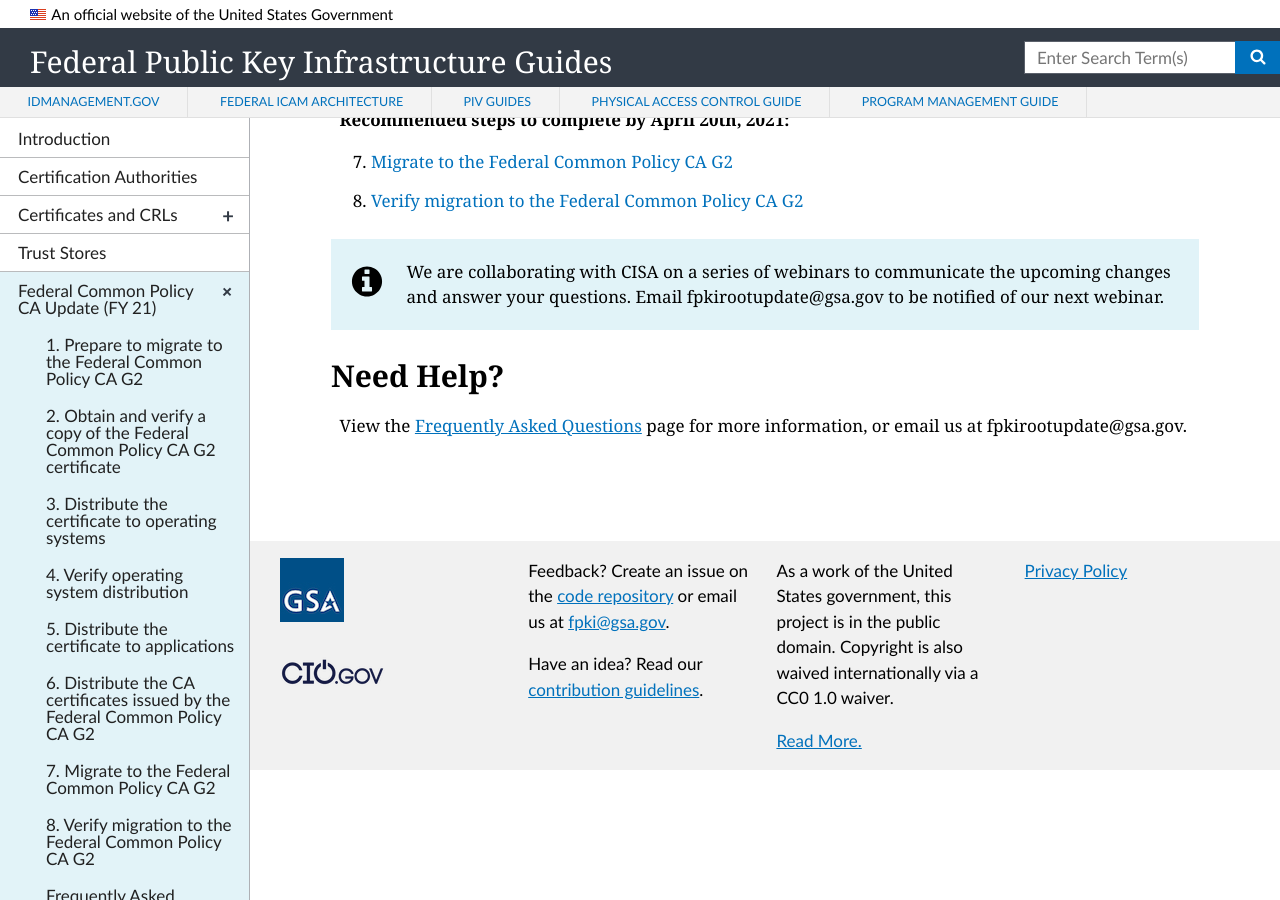
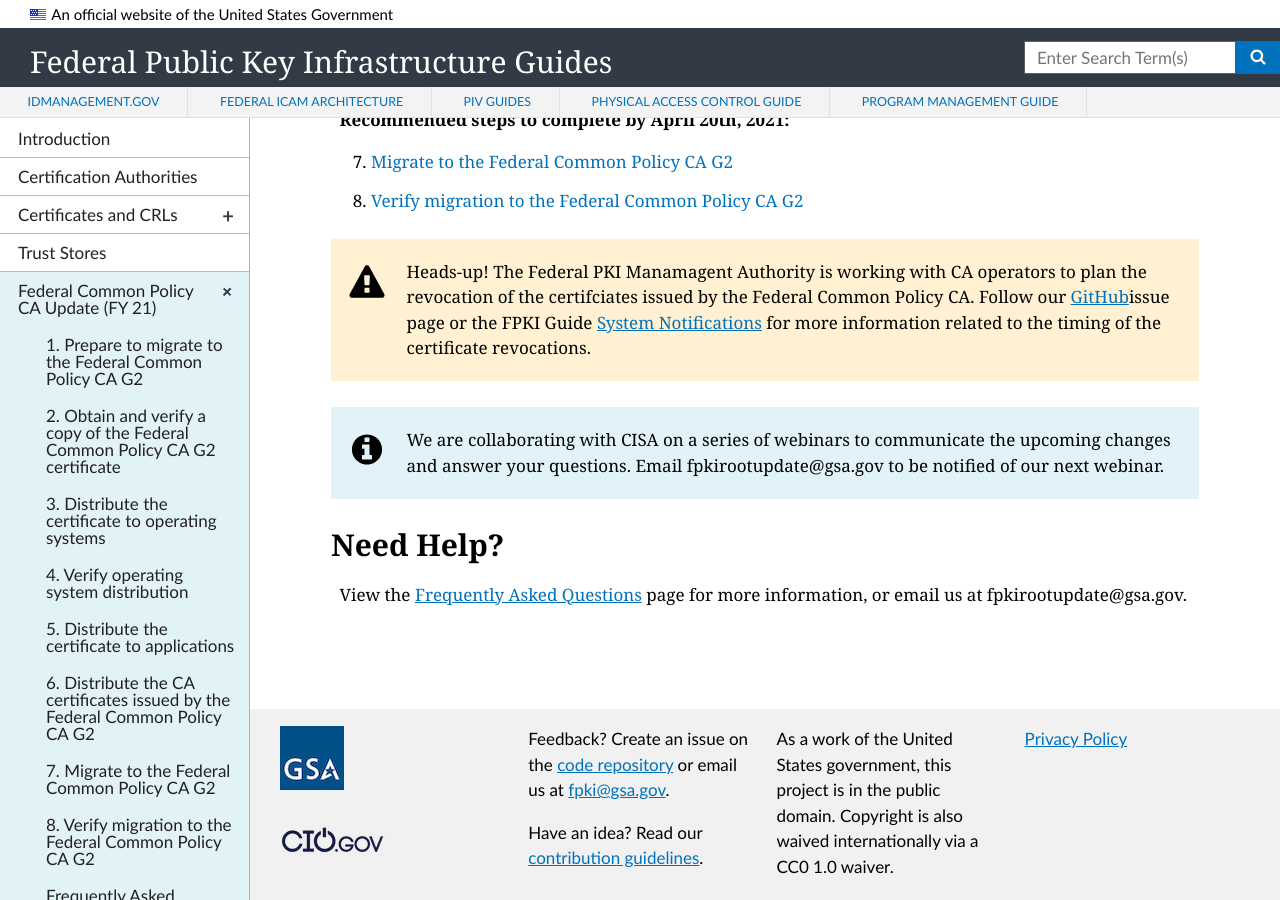
Before and after one commit to GSA/fpki-guides, a Jekyll site: the page built from _common/00_index.md, in a window 1280 px wide and 900 px high, scrolled down 894 px. Built offline with Jekyll 4.4.1, drawn with Linux system fonts in a browser that asks for light colours; nearby versions of some CDN libraries; some of the changed lines change nothing that is shown.

Commit message:
Update 00_index.md

```diff
--- a/_common/00_index.md
+++ b/_common/00_index.md
@@ -35,7 +35,10 @@
    <li value="8"><a href="https://fpki.idmanagement.gov/common/verify-migration/">Verify migration to the Federal Common Policy CA G2</a></li>
 </ol>
 
+{% include alert-warning.html content="Heads-up! The Federal PKI Manamagent Authority is working with CA operators to plan the revocation of the certifciates issued by the Federal Common Policy CA.  Follow our <a href=\"https://github.com/GSA/fpki-guides/issues/841\" target=\"_blank\">GitHub</a>issue page or the FPKI Guide <a href=\"https://fpki.idmanagement.gov/notifications/#notifications\" target=\"_blank\">System Notifications</a> for more information related to the timing of the certificate revocations." %}
+
 {% include alert-info.html content="We are collaborating with CISA on a series of webinars to communicate the upcoming changes and answer your questions.  Email fpkirootupdate@gsa.gov to be notified of our next webinar." %}
+
 
 ## Need Help?
 
```
